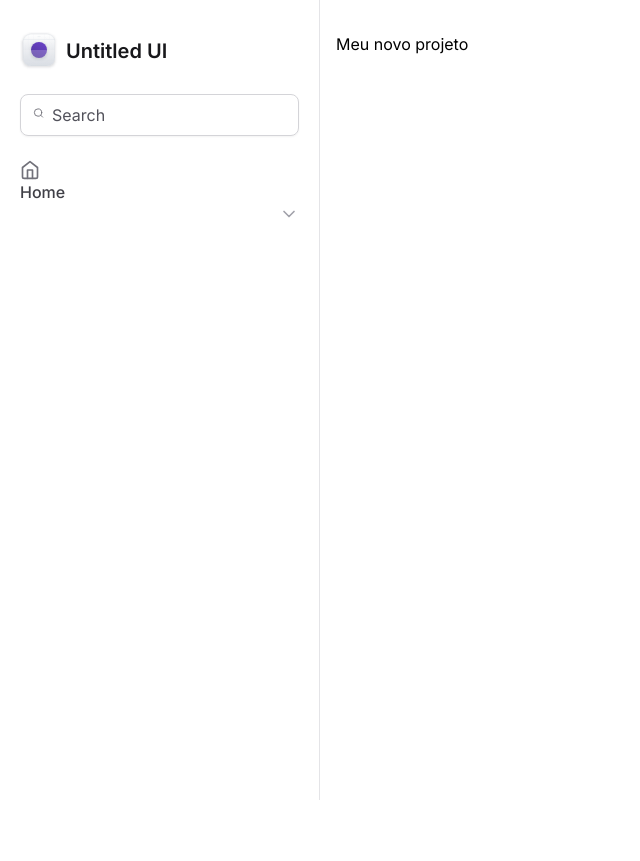
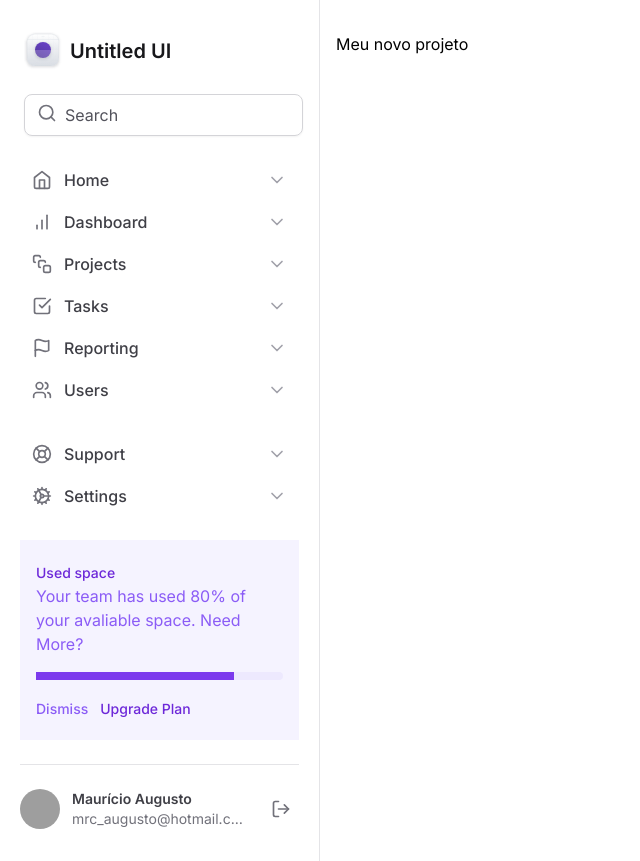
Before and after one commit to mrc-augusto/Ignite_Tailwind, a Next.js app: page / in a window 1280 px wide. Shown: the whole page, without its empty margins (0-640 px from the left). Before the commit the page ends 800 px from the top, so only its background shows below. Built offline with nearby package versions, Linux system fonts and the light colour scheme; grey boxes are pictures that could not be loaded.

Commit message:
update Sidebar

```diff
--- /dev/null
+++ b/src/components/Input.tsx
@@ -0,0 +1,26 @@
+import { ComponentProps } from "react";
+
+type InputPrefixProps = ComponentProps<'div'>
+
+export function InputPrefix(props: InputPrefixProps){
+  return <div {...props}/>
+}
+
+type InputControlProps = ComponentProps<'input'>
+
+export function InputControl(props: InputControlProps){
+  return(
+    <input className="flex-1 border-0 bg-transparent p-0 text-zinc-900 placeholder-zinc-600" placeholder="Search" {...props}/>
+  )
+}
+
+export type InputRootProps = ComponentProps <'div'>
+
+export function InputRoot(props: InputRootProps){
+  return(
+    <div
+      className="flex mx-1 w-full item-center gap-2 rounded-lg border border-zinc-300 px-3 py-2 shadow-sm" {...props}
+    />
+  )
+
+}
--- a/src/components/Sidebar/Logo.tsx
+++ b/src/components/Sidebar/Logo.tsx
@@ -2,7 +2,7 @@ import * as React from "react"
 
 export function Logo() {
   return (
-    <strong className="flex items-center gap-2 text-xl font-semibold text-zinc-900">
+    <strong className="flex mx-1 items-center gap-2 text-xl font-semibold text-zinc-900">
       <svg
       width={38}
       height={38}
--- a/src/components/Sidebar/MainNavigation/index.tsx
+++ /dev/null
@@ -1,13 +0,0 @@
-import { ChevronDown, Home } from "lucide-react";
-
-export function MainNavigation(){
-  return(
-    <nav className="space-y-0.5">
-      <a href="">
-        <Home className="h-5 w-5 text-zinc-500"/>
-        <span className="font-medium text-zinc-700">Home</span>
-        <ChevronDown className="ml-auto h-5 w-5 text-zinc-400"/>
-      </a>
-    </nav>
-  )
-}
--- /dev/null
+++ b/src/components/Sidebar/NavItem.tsx
@@ -0,0 +1,26 @@
+import { ChevronDown } from "lucide-react";
+import { ElementType } from "react";
+
+export interface NavItemProps{
+  title: string,
+  icon: ElementType
+
+}
+
+export function NavItem({title, icon:Icon}: NavItemProps){
+  return(
+    <a href=""
+        className="group flex items-center gap-3 rounded px-3 py-2 hover:bg-violet-50">
+        <Icon className="h-5 w-5 text-zinc-500"
+      />
+        <span
+          className="font-medium text-zinc-700 group-hover:text-violet-500"
+        >
+          {title}
+        </span>
+        <ChevronDown
+          className="ml-auto h-5 w-5 text-zinc-400 group-hover:text-violet-300"
+        />
+      </a>
+  )
+}
--- /dev/null
+++ b/src/components/Sidebar/Profile.tsx
@@ -0,0 +1,16 @@
+import { LogOut } from "lucide-react";
+
+export function Profile(){
+  return(
+    <div className="flex items-center gap-3 ">
+      <img src="https://www.github.com/mrc-augusto.png" className="h-10 w-10 rounded-full" alt="" />
+      <div className="flex flex-col truncate">
+        <span className="text-sm font-semibold text-zinc-700">Maurício Augusto</span>
+        <span className="truncate text-sm text-zinc-500">mrc_augusto@hotmail.com</span>
+      </div>
+      <button type="button" className="ml-auto rounded-md p-2 hover:bg-zinc-50">
+        <LogOut className="h-5 w-5 text-zinc-500"/>
+      </button>
+    </div>
+  )
+}
--- /dev/null
+++ b/src/components/Sidebar/UsedSpaceWidget.tsx
@@ -0,0 +1,18 @@
+export function UsedSpaceWidget(){
+  return(
+    <div className="flex flex-col gap-4 bg-violet-50 px-4 py-5">
+    <div className="space-1">
+      <span className="text-sm/5 font-medium leading text-violet-700">Used space</span>
+      <p className="text=sm/5 text-violet-500"> Your team has used 80% of your avaliable space. Need More?</p>
+    </div>
+    <div className="h-2 rounded-full bg-violet-100">
+      <div className="h-2 w-4/5 rounde-full bg-violet-600"/>
+    </div>
+
+    <div className="space-x-3">
+      <button type="button" className="text-sm font-medium text-violet-500 hover:text-violet-700">Dismiss</button>
+      <button type="button" className="text-sm font-medium text-violet-700 hover:text-violet-900">Upgrade Plan</button>
+    </div>
+  </div>
+  )
+}
--- a/src/components/Sidebar/index.tsx
+++ b/src/components/Sidebar/index.tsx
@@ -1,16 +1,44 @@
-import { Search } from "lucide-react";
+import { BarChart, CheckSquare, Cog, Flag, Home, LifeBuoy, Search, SquareStack, Users } from "lucide-react";
 import { Logo } from "./Logo";
-import { MainNavigation } from "./MainNavigation";
+import { NavItem } from "./NavItem";
+import { UsedSpaceWidget } from "./UsedSpaceWidget";
+import { Profile } from "./Profile";
+import { InputControl, InputPrefix, InputRoot } from "../Input";
 
 export function Sidebar(){
   return(
-    <aside className='border-r border-zinc-200 px-5 py-8 space-y-6'>
+    <aside className='flex flex-col gap-6 border-r border-zinc-200 px-5 py-8 '>
       <Logo/>
-      <div className="flex w-full item-center gap-2 rounded-lg border border-zinc-300 px-3 py-2 shadow-sm">
-      <Search className="h-5 w-5 text-zinc-500"/>
-      <input className="flex-1 border-0 bg-transparent p-0 text-zinc-900 placeholder-zinc-600" placeholder="Search" />
+
+      <InputRoot>
+        <InputPrefix>
+          <Search className="h-5 w-5 text-zinc-500"/>
+        </InputPrefix>
+        <InputControl/>
+      </InputRoot>
+
+      <nav className="space-y-0.5">
+        <NavItem title="Home" icon={Home}/>
+        <NavItem title="Dashboard" icon={BarChart}/>
+        <NavItem title="Projects" icon={SquareStack}/>
+        <NavItem title="Tasks" icon={CheckSquare}/>
+        <NavItem title="Reporting" icon={Flag}/>
+        <NavItem title="Users" icon={Users}/>
+      </nav>
+
+      <div className="mt-auto flex flex-col gap-6">
+        <nav className="space-y-0.5">
+          <NavItem title="Support" icon={LifeBuoy}/>
+          <NavItem title="Settings" icon={Cog}/>
+        </nav>
+
+        <UsedSpaceWidget/>
+
+        <div className="h-px bg-zinc-200"></div>
+
+        <Profile/>
+
       </div>
-      <MainNavigation/>
     </aside>
   )
 }
--- a/tailwind.config.ts
+++ b/tailwind.config.ts
@@ -5,7 +5,8 @@ const config: Config = {
   theme: {
     extend: {
       gridTemplateColumns: {
-        app: 'minmax(18rem, 20rem) 1fr'
+        app: 'minmax(18rem, 20rem) 1fr',
+        profile: 'max-content 1 fr min-content',
       },
     },
   },
```
